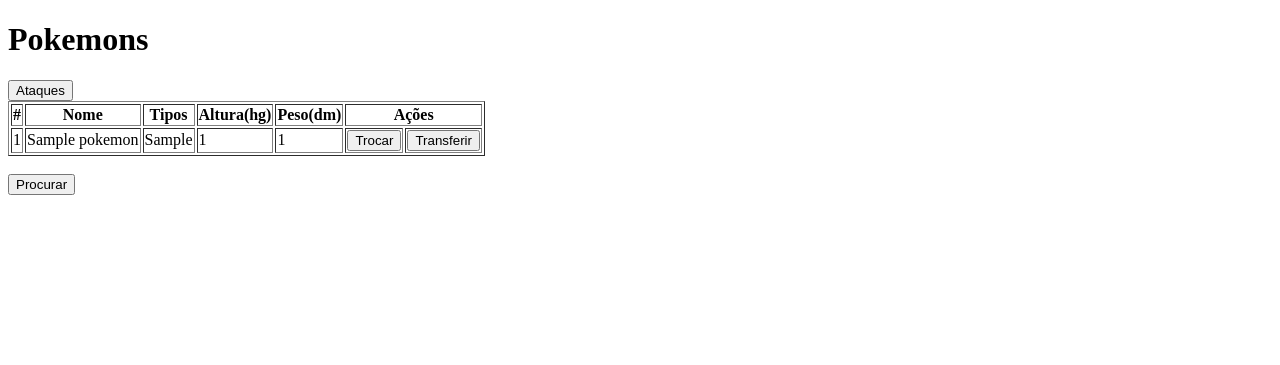
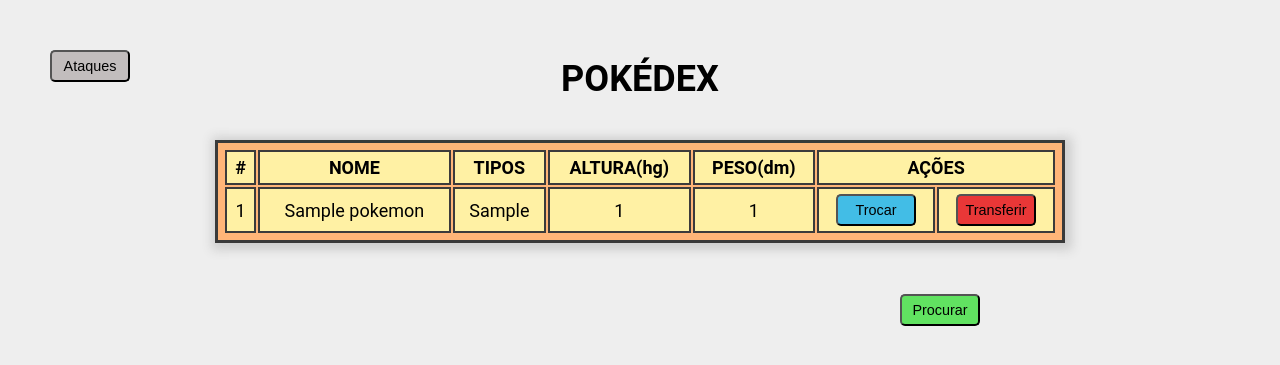
Before and after one commit to Davi-Madruga/wsBackend-Fabrica25.2, a Django app: page / in a window 1280 px wide. Shown: the top 365 px of the page. Run offline with Django 5.2, Linux system fonts and the light colour scheme; tables that the repository leaves empty hold one stand-in row (values such as "Sample post").

Commit message:
Style: adição de CSS

```diff
--- a/app/forms.py
+++ b/app/forms.py
@@ -6,7 +6,7 @@
         model = Pokemon
         fields = ['nome']
         widgets = {
-            'nome' : forms.TextInput(attrs={'placeholder':'# ou Nome Pokemon'}),
+            'nome' : forms.TextInput(attrs={'placeholder':'Nome ou número'}),
         }
         labels = {
             'nome' : 'Nome',
@@ -23,7 +23,7 @@
         fields = ['pokemon','nome']
         widgets = {
 
-            'nome' : forms.TextInput(attrs={'placeholder':'ID ou Nome Ataque'}),
+            'nome' : forms.TextInput(attrs={'placeholder':'Nome ou número'}),
         }
         labels = {
             'nome' : 'Nome',
--- /dev/null
+++ b/app/static/app/css/style.css
@@ -0,0 +1,93 @@
+body {
+    background-color: rgb(238, 238, 238);
+    display: flex;
+    flex-direction: column;
+    align-items: center;
+    font-size: 18px;
+    font-family: 'Roboto', sans-serif;
+}
+
+.titulopagina {
+    margin: 50px 0px 40px 0px;
+}
+
+.trocar {
+    position: absolute;
+    top: 50px;
+    left: 50px;
+}
+
+.tabela {
+    border: 3px solid rgb(58, 58, 58);
+    padding: 5px;
+    background-color: rgb(255, 181, 120);
+    box-shadow: 2px 2px 10px 5px rgb(206, 206, 206);
+    width: 850px;
+}
+thead{
+    background-color: rgb(224, 99, 40);
+}
+th, td {
+    border: 2px solid rgb(59, 59, 59);
+    padding: 5px;
+    text-align: center;
+    background-color: rgb(255, 241, 164);
+}
+
+tr {
+    border-bottom: 5px solid white;
+}
+
+.atualizar {
+    background-color: rgb(66, 189, 230);
+}
+
+.deletar {
+    background-color: rgb(233, 55, 55);
+}
+
+.cancelar{
+    background-color: rgb(255, 111, 219)
+}
+
+
+.cadastrar {
+    background-color: rgb(97, 226, 97);
+    position: relative;
+    left: 300px;
+    top: 30px;
+}
+.verde{
+    background-color: rgb(81, 255, 81);
+}
+button {
+    padding: 6px;
+    border-radius: 5px;
+    width: 80px;
+    font-size: 80%;
+    background-color: rgb(194, 189, 189);
+}
+button:hover{
+    border: 3px solid black;
+
+}
+.meio{
+    margin-top: 100px;
+    text-align: center;
+}
+a{
+    text-decoration: none;
+    color: inherit;
+}
+
+input{
+    height: 25px;
+    width: 140px;
+    background-color: rgb(236, 234, 234);
+}
+.mensagem{
+    background-color: rgb(211, 211, 211);
+    border: 3px solid black;
+    padding: 35px;
+    box-shadow: 2px 2px 10px 5px rgb(206, 206, 206);
+}
--- a/app/templates/listar_pokemons.html
+++ b/app/templates/listar_pokemons.html
@@ -4,19 +4,23 @@
     <meta charset="UTF-8">
     <meta name="viewport" content="width=device-width, initial-scale=1.0">
     <title>Pokemons</title>
+    {% load static %}
+    <link rel="stylesheet" href="{% static 'app/css/style.css' %}">
 </head>
 <body>
-    <h1>Pokemons</h1><a href="{% url 'listar_ataques' %}"><button>Ataques</button></a>
+    <h1 class="titulopagina">POKÉDEX</h1><a href="{% url 'listar_ataques' %}"><button class="trocar">Ataques</button></a>
     {% if pokemons %}
-    <table border='1'>
-        <tr>
-            <th>#</th>
-            <th>Nome</th>
-            <th>Tipos</th>
-            <th>Altura(hg)</th>
-            <th>Peso(dm)</th>
-            <th colspan='2'>Ações</th>
-        </tr>
+    <table class="tabela">
+        <thead>
+            <tr>
+                <th>#</th>
+                <th>NOME</th>
+                <th>TIPOS</th>
+                <th>ALTURA(hg)</th>
+                <th>PESO(dm)</th>
+                <th colspan='2'>AÇÕES</th>
+            </tr>
+        </thead>
         {% for pokemon in pokemons %}
         <tr>
             <td>{{ pokemon.id_pokemon }}</td>
@@ -24,8 +28,8 @@
             <td>{{ pokemon.tipos }}</td>
             <td>{{ pokemon.altura }}</td>
             <td>{{ pokemon.peso }}</td>
-            <td><a href="{% url 'procurar_troca' pk=pokemon.pk %}"><button>Trocar</button></a></td>
-            <td><a href="{% url 'deletar_pokemon' pk=pokemon.pk %}"><button>Transferir</button></a></td>
+            <td><a href="{% url 'procurar_troca' pk=pokemon.pk %}"><button class="atualizar">Trocar</button></a></td>
+            <td><a href="{% url 'deletar_pokemon' pk=pokemon.pk %}"><button class="deletar">Transferir</button></a></td>
         </tr>
         {% endfor %}
     </table>
@@ -33,7 +37,7 @@
     <p>Nenhum Pokemon</p>
     {% endif %}
     <br>
-    <a href="{% url 'procurar_pokemon' %}"><button>Procurar</button></a>
+    <button class="cadastrar"><a href="{% url 'procurar_pokemon' %}">Procurar</a></button>
 
 </body>
 </html>
--- a/app/views.py
+++ b/app/views.py
@@ -39,9 +39,9 @@
                 pokemon.altura = pokemon_info['height']
                 pokemon.peso = pokemon_info['weight']
                 return render(request,'criar_pokemon.html',{'pokemon':pokemon})
-            return render(request,'procurar_pokemon.html',{'form':form,'erro':'Nome ou ID do pokemon!'})
+            return render(request,'procurar_pokemon.html',{'form':form,'erro':'Pokemon Não Encontrado!'})
         else:
-            return render(request,'procurar_pokemon.html',{'form':form,'erro':'Nome ou ID do pokemon!'})
+            return render(request,'procurar_pokemon.html',{'form':form,'erro':'Pokemon Não Encontrado!'})
 
 def procurar_troca(request,pk):
     pokemon_atual = Pokemon.objects.get(pk=pk)
@@ -79,9 +79,9 @@
                 pokemon.altura = pokemon_info['height']
                 pokemon.peso = pokemon_info['weight']
                 return render(request,'atualizar_pokemon.html',{'pokemon':pokemon,'pokemon_atual':pokemon_atual})
-            return render(request,'procurar_troca.html',{'pokemon_atual':pokemon_atual,'form':form,'erro':'Nome ou ID do pokemon!'})
+            return render(request,'procurar_troca.html',{'pokemon_atual':pokemon_atual,'form':form,'erro':'Pokemon Não Encontrado!'})
         else:
-            return render(request,'procurar_troca.html',{'pokemon_atual':pokemon_atual,'form':form,'erro':'Nome ou ID do pokemon!'})
+            return render(request,'procurar_troca.html',{'pokemon_atual':pokemon_atual,'form':form,'erro':'Pokemon Não Encontrado!'})
 
 def deletar_pokemon(request,pk):
     pokemon = Pokemon.objects.get(pk=pk)
```
Also changed, not shown: app/templates/atualizar_pokemon.html (+8 -11 lines), app/templates/criar_pokemon.html (+21 -8 lines), app/templates/deletar_pokemon.html (+12 -6 lines), app/templates/procurar_pokemon.html (+8 -2 lines), app/templates/procurar_troca.html (+8 -2 lines), app/static/css/style.css (deleted).
